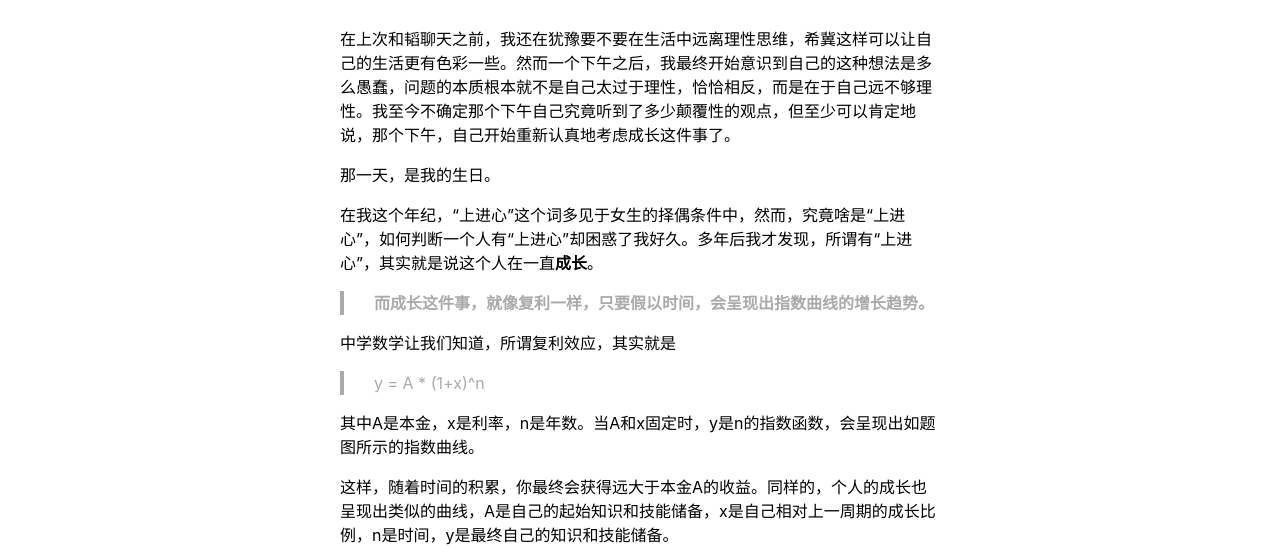
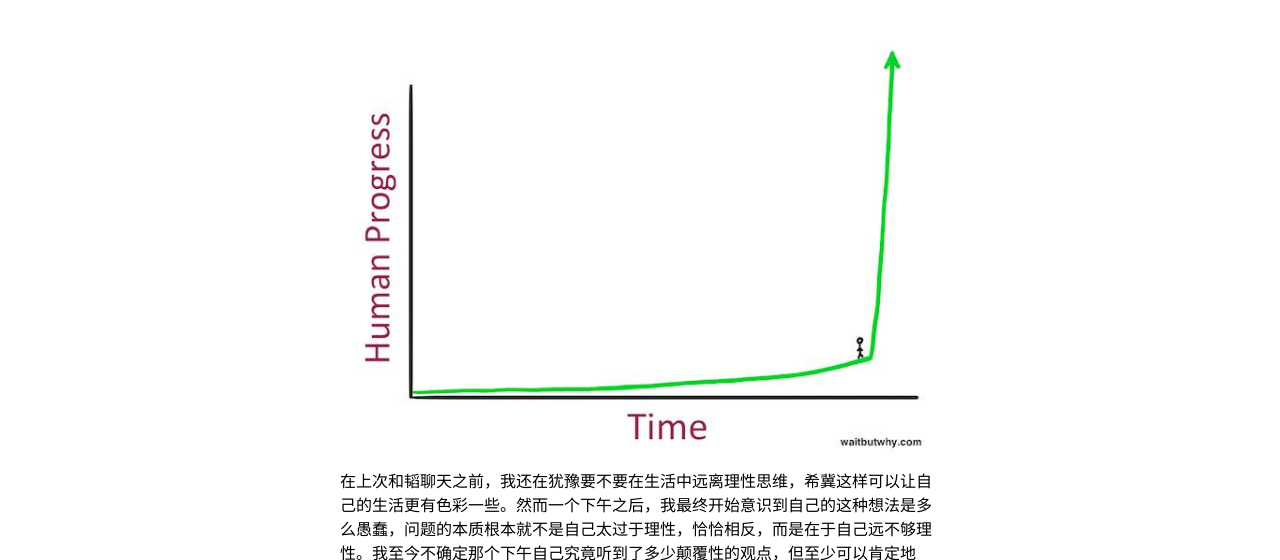
Before and after one commit to mingyi-think/mingyi-think.github.com, a plain HTML site: page 2017/03/16/我为什么要维护这个博客/index.html in a window 1280 px wide. Shown: the part 268-828 px from the top of the page. Drawn offline with Linux system fonts and the light colour scheme.

Commit message:
Site updated: 2017-03-16 22:35:39

```diff
--- a/2017/03/16/我为什么要维护这个博客/index.html
+++ b/2017/03/16/我为什么要维护这个博客/index.html
@@ -127,7 +127,8 @@
         </div>
         <!-- Post Main Content -->
         <div class="entry-content">
-          <p>在上次和韬聊天之前，我还在犹豫要不要在生活中远离理性思维，希冀这样可以让自己的生活更有色彩一些。然而一个下午之后，我最终开始意识到自己的这种想法是多么愚蠢，问题的本质根本就不是自己太过于理性，恰恰相反，而是在于自己远不够理性。我至今不确定那个下午自己究竟听到了多少颠覆性的观点，但至少可以肯定地说，那个下午，自己开始重新认真地考虑成长这件事了。</p>
+          <p><img src="/images/human-progress.jpg" alt="&quot;成长&quot;"></p>
+<p>在上次和韬聊天之前，我还在犹豫要不要在生活中远离理性思维，希冀这样可以让自己的生活更有色彩一些。然而一个下午之后，我最终开始意识到自己的这种想法是多么愚蠢，问题的本质根本就不是自己太过于理性，恰恰相反，而是在于自己远不够理性。我至今不确定那个下午自己究竟听到了多少颠覆性的观点，但至少可以肯定地说，那个下午，自己开始重新认真地考虑成长这件事了。</p>
 <p>那一天，是我的生日。</p>
 <p>在我这个年纪，“上进心”这个词多见于女生的择偶条件中，然而，究竟啥是“上进心”，如何判断一个人有“上进心”却困惑了我好久。多年后我才发现，所谓有“上进心”，其实就是说这个人在一直<strong>成长</strong>。</p>
 <blockquote>
```
Also changed, not shown: images/human-progress.jpg (added).
